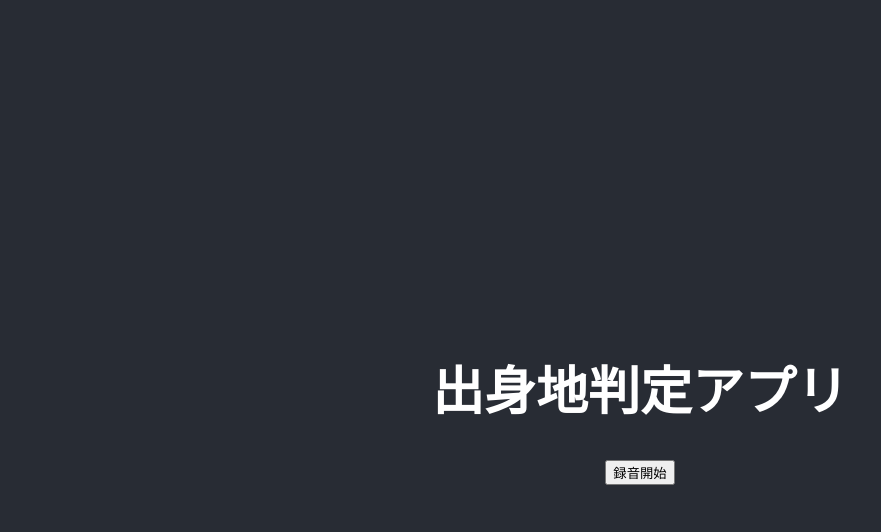
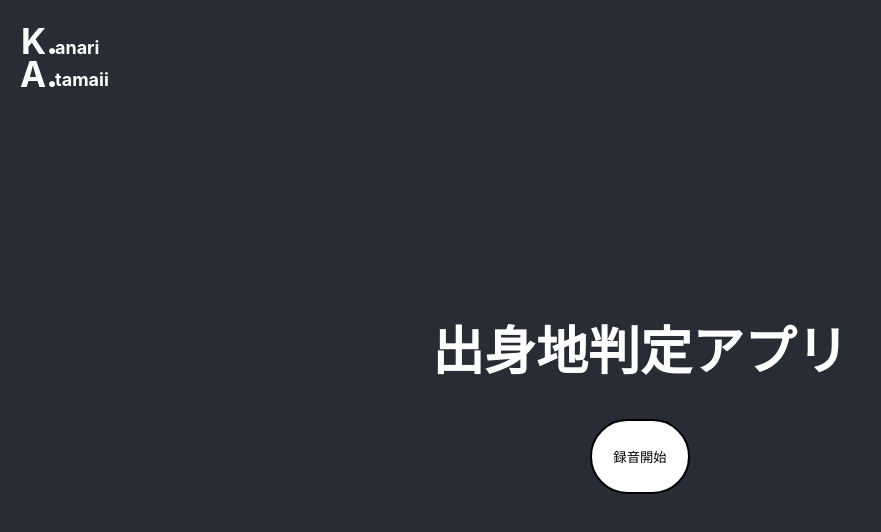
Before and after one commit to kc3hack/2025_25, a React (Create React App) app in the folder frontend/: page / in a window 1280 px wide. Shown: the top 532 px of the page, without its empty margins (0-881 px from the left). Built offline with nearby package versions, Linux system fonts and the light colour scheme.

Commit message:
create Logo

```diff
--- a/frontend/src/App.js
+++ b/frontend/src/App.js
@@ -1,4 +1,5 @@
 import { useState } from "react";
+import Logo from './components/Logo';
 import AudioRecorder from './components/AudioRecorder';
 import ResultField from './components/ResultField';
 import "./App.css";
@@ -9,10 +10,14 @@ function App() {
   return (
     <div className="App">
       <header className="App-header">
+        <Logo />
+
         <h1>出身地判定アプリ</h1>
 
         {/* 録音コンポーネント */}
         <AudioRecorder onReceiveResponse={setResult}/>
+
+        <br></br>
 
         {/* 判定結果を出力 */}
         <ResultField result={result}/>
--- /dev/null
+++ b/frontend/src/components/AudioRecorder.css
@@ -0,0 +1,13 @@
+.recording-button{
+    background-color: #fff;
+
+    border: 2px black solid;
+    border-radius: 75px;
+
+    width: 100px;
+    height: 75px;
+}
+
+.recording-button[data-recording="true"]{
+    background-color: #f55;
+}
--- a/frontend/src/components/AudioRecorder.js
+++ b/frontend/src/components/AudioRecorder.js
@@ -1,4 +1,5 @@
 import { useState } from "react";
+import "./AudioRecorder.css";
 
 const sendAudio = async (audioData) => {
   try {
@@ -66,8 +67,8 @@ const AudioRecorder = (props) => {
   }
 
   return (
-    <button onClick={onButtonClick}>
-      {recording === null ? "録音開始" : "停止して送信"}
+    <button className="recording-button" data-recording={recording !== null} onClick={onButtonClick}>
+      {recording === null ? "録音開始" : "送信"}
     </button>
   );
 };
--- /dev/null
+++ b/frontend/src/components/Logo.css
@@ -0,0 +1,41 @@
+.logo{
+    position: absolute;
+    margin: 20px;
+
+    left: 0px;
+    top: 0px;
+}
+
+.logo > *{
+    position: absolute;
+}
+
+.char-K{
+    left: 1px;
+    top: 0px;
+
+    font-size: 35px;
+    font-weight: bold;
+}
+.char-A{
+    left: 0px;
+    top: 33px;
+
+    font-size: 35px;
+    font-weight: bold;
+}
+
+.char-anari{
+    left: 35px;
+    top: 17px;
+
+    font-size: 18px;
+    font-weight: bold;
+}
+.char-tamaii{
+    left: 35px;
+    top: 49px;
+
+    font-size: 18px;
+    font-weight: bold;
+}
--- /dev/null
+++ b/frontend/src/components/Logo.js
@@ -0,0 +1,14 @@
+import "./Logo.css"
+
+const Logo = () => {
+    return (
+        <div className="logo">
+            <div className="char-K">K.</div>
+            <div className="char-A">A.</div>
+            <div className="char-anari">anari</div>
+            <div className="char-tamaii">tamaii</div>
+        </div>
+    )
+}
+
+export default Logo
```
